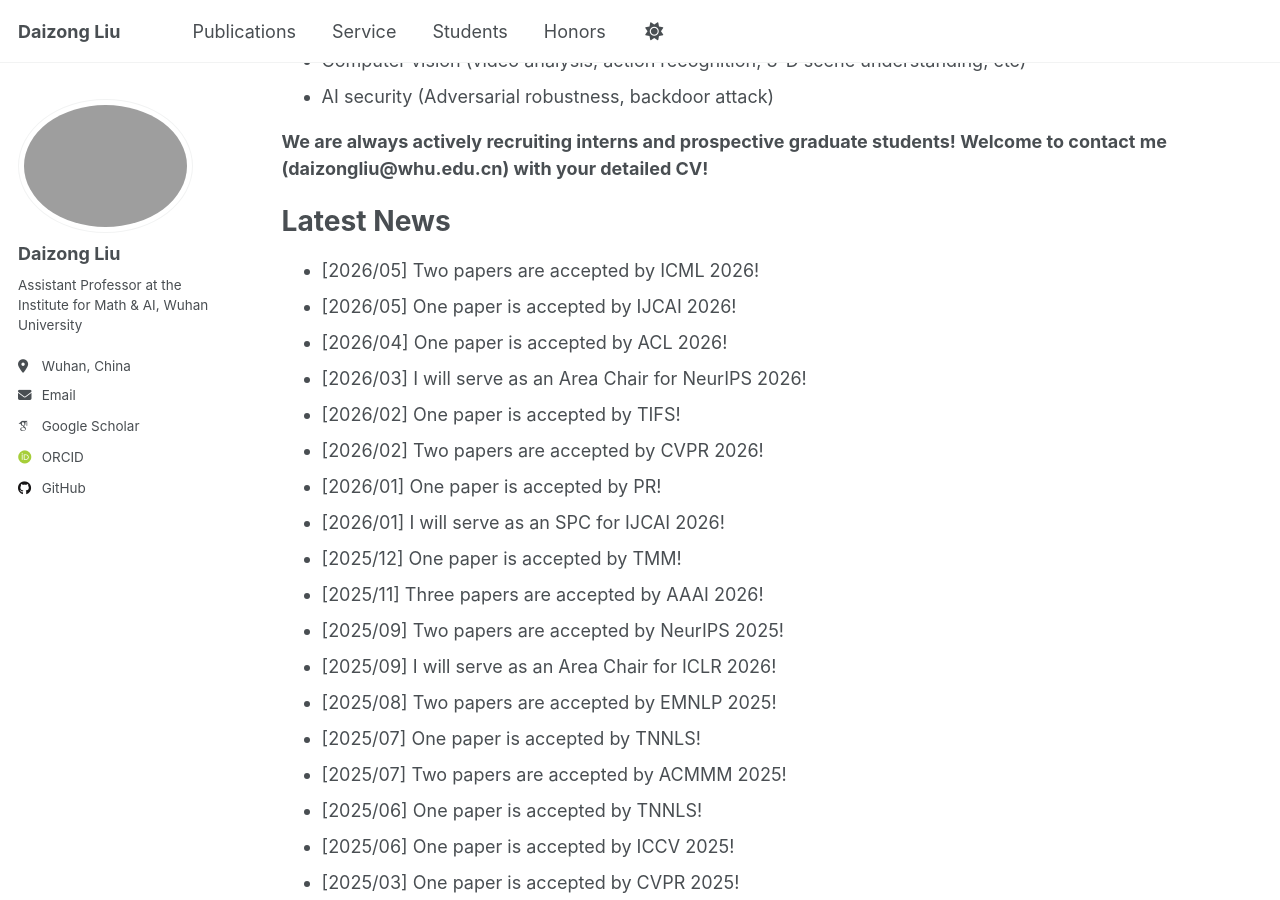
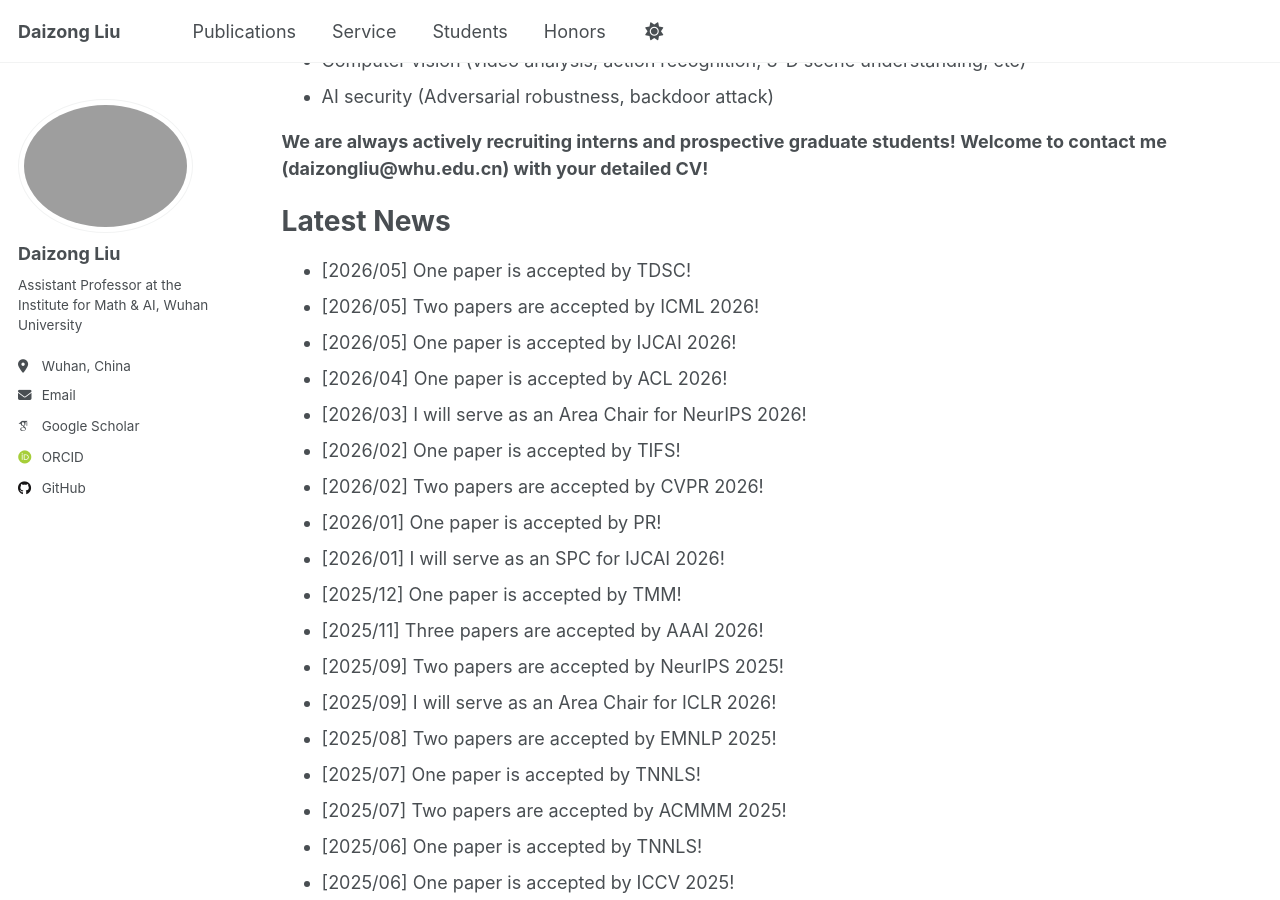
Before and after one commit to liudaizong/liudaizong.github.io, a Jekyll site: the page built from _pages/about.md, in a window 1280 px wide and 900 px high, scrolled down 424 px. Built offline with Jekyll 4.4.1, drawn with Linux system fonts in a browser that asks for light colours; some web fonts are replaced.

Commit message:
Update about.md

```diff
--- a/_pages/about.md
+++ b/_pages/about.md
@@ -20,6 +20,7 @@ My broad research interests include Multimodal Reasoning, 3D Point Cloud Percept
 
 Latest News
 ======
+* [2026/05] One paper is accepted by TDSC!
 * [2026/05] Two papers are accepted by ICML 2026!
 * [2026/05] One paper is accepted by IJCAI 2026!
 * [2026/04] One paper is accepted by ACL 2026!
```
